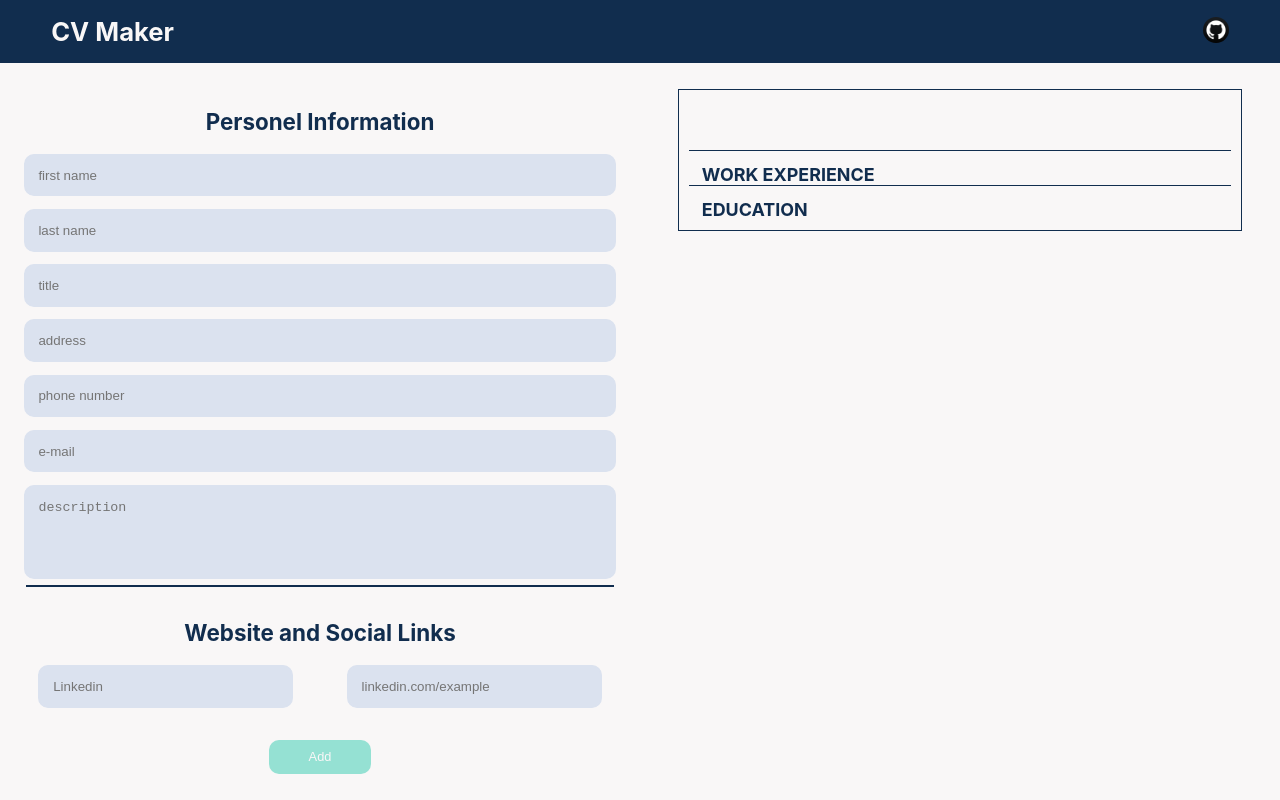
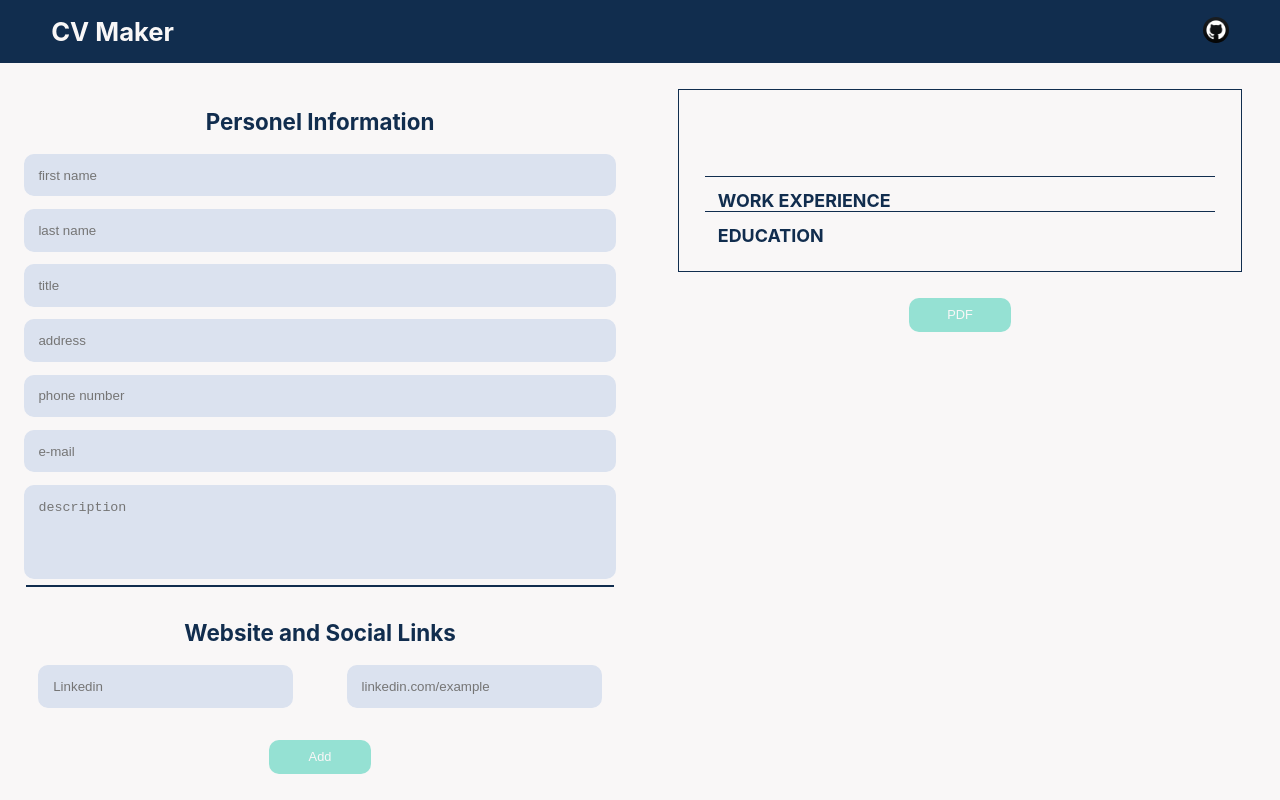
Before and after one commit to uguryilmazdev/cv-project, a React (Create React App) app: page / in a window 1280 px wide. Shown: the top 800 px of the page. Built offline with nearby package versions, Linux system fonts and the light colour scheme; the HTML template or start-up script is replaced by a standard one.

Commit message:
Add print PDF

```diff
--- a/public/index.html
+++ b/public/index.html
@@ -5,7 +5,6 @@
     <meta name="viewport" content="width=device-width, initial-scale=1" />
     <meta name="theme-color" content="#000000" />
     <meta name="description" content="This website creates CV" />
-
     <title>CV Maker</title>
   </head>
   <body>
--- a/src/components/overview-components/Overview.js
+++ b/src/components/overview-components/Overview.js
@@ -1,5 +1,6 @@
 import React, { Component } from 'react';
 import '../../styles/Overview.css';
+import html2pdf from 'html2pdf.js';
 
 export default class Overview extends Component {
   personelInfoContainer = () => {
@@ -40,7 +41,8 @@ export default class Overview extends Component {
 
   experienceContainer = () => {
     return (
-      <div className="exp-edu-container">
+      <>
+        {' '}
         {this.props.info.experienceList.map((exp) => (
           <div className="exp-edu-child" key={exp.id}>
             <div className="exp-edu-child-left">
@@ -60,13 +62,14 @@ export default class Overview extends Component {
             </div>
           </div>
         ))}
-      </div>
+      </>
     );
   };
 
   educationContainer = () => {
     return (
-      <div className="exp-edu-container">
+      <>
+        {' '}
         {this.props.info.educationList.map((edu) => (
           <div className="exp-edu-child" key={edu.id}>
             <div className="exp-edu-child-left">
@@ -86,12 +89,25 @@ export default class Overview extends Component {
             </div>
           </div>
         ))}
-      </div>
+      </>
     );
   };
 
+  printDocument() {
+    const container = document.querySelector('.overview-container');
+    const opt = {
+      margin: 10,
+      filename: 'CV.pdf',
+      html2canvas: { scale: 2 },
+      pagebreak: { mode: ['avoid-all', 'css'] },
+    };
+    html2pdf().set(opt).from(container).save();
+  }
+
   render() {
     return (
+      <>
+        <div className="border-container">
           <div className="overview-container">
             <this.personelInfoContainer />
             <div className="overview-main">
@@ -101,6 +117,13 @@ export default class Overview extends Component {
               <this.educationContainer />
             </div>
           </div>
+        </div>
+        <div className="pdf-btn-container">
+          <button className="pdf-btn add-btn" onClick={this.printDocument}>
+            PDF
+          </button>
+        </div>
+      </>
     );
   }
 }
--- a/src/styles/Overview.css
+++ b/src/styles/Overview.css
@@ -2,11 +2,10 @@
   padding: 2rem 3rem;
 }
 
-.overview-container {
+.border-container {
   border: 1px solid var(--dark-blue);
-  padding: 0.75rem;
+  padding: 2rem;
 }
-
 /* ------------ Overview Header ------------ */
 .overview-header {
   height: 100%;
@@ -43,6 +42,10 @@
 .info-container {
   padding: 1rem;
   font-style: italic;
+}
+
+.info-container > * {
+  margin-bottom: 0.75rem;
 }
 
 /* --- personel info second row --- */
@@ -84,11 +87,6 @@
 }
 
 /* ------------ experience section ------------*/
-.exp-edu-container {
-  display: flex;
-  flex-direction: column;
-}
-
 .exp-edu-child {
   display: grid;
   grid-template-columns: 1fr 2fr;
@@ -126,3 +124,9 @@
 .exp-edu-description {
   text-align: justify;
 }
+
+.pdf-btn-container {
+  display: flex;
+  justify-content: center;
+  align-items: center;
+}
--- /dev/null
+++ b/src/typings/index.d.ts
@@ -0,0 +1 @@
+declare module 'html2pdf.js';
```
Also changed, not shown: package.json (+15 -1 lines), 1 other file (tests, documents, lock files or other folders). Lines whose indentation alone changed are shown as unchanged.
